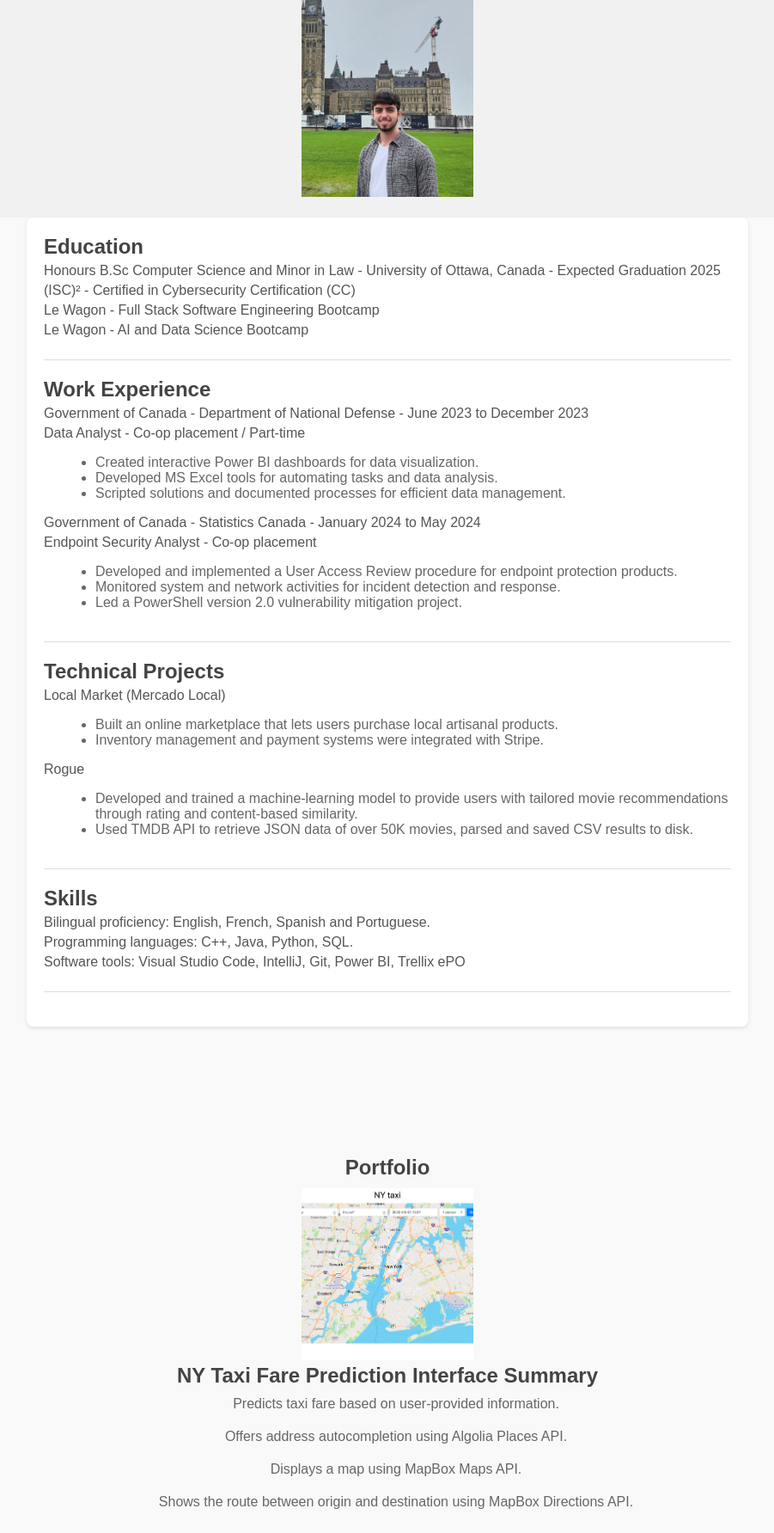
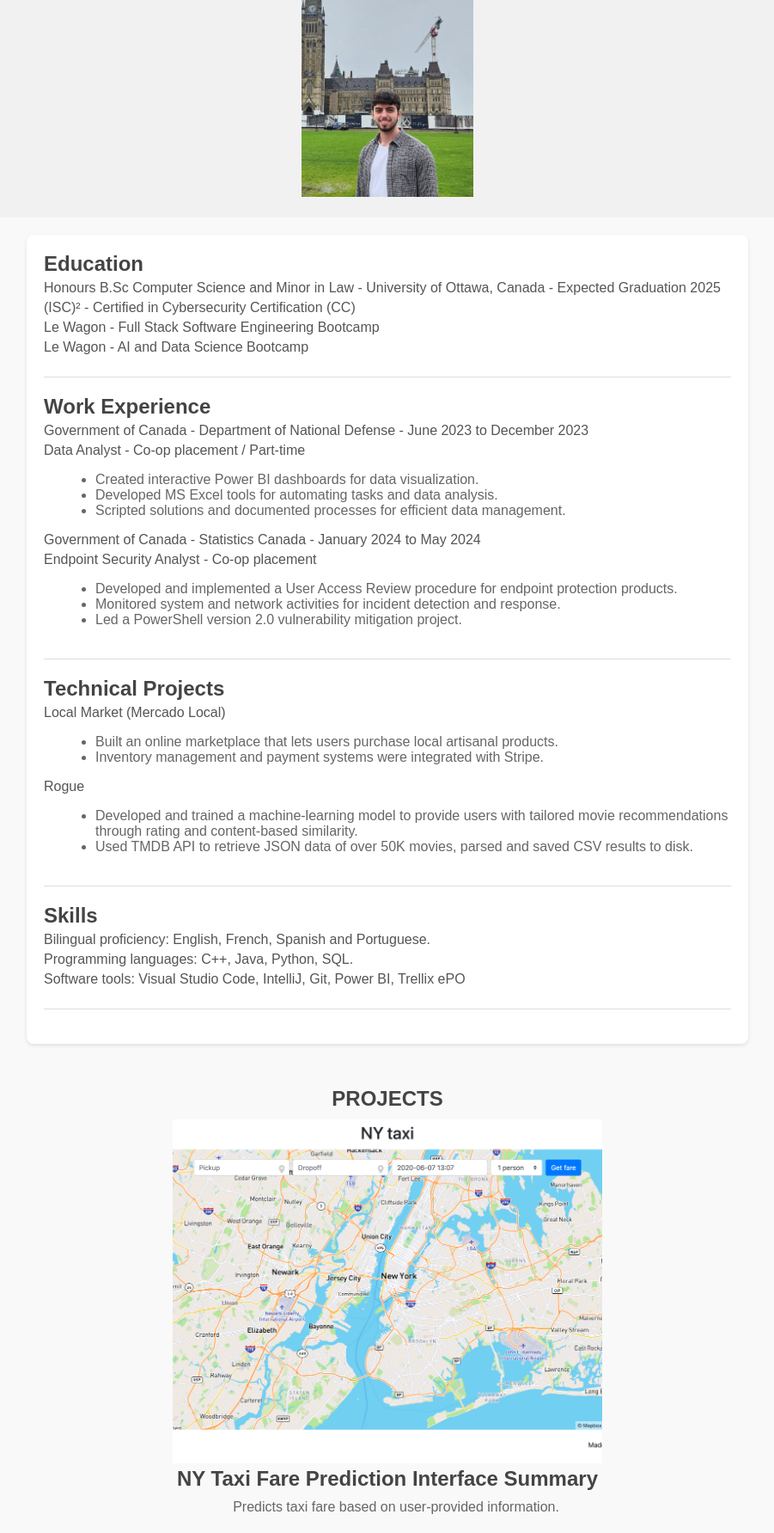
Before and after one commit to Bernscaiado/csi3140_assignment01, a PHP site: page /landing_page.html in a window 1280 px wide. Shown: the part 91-1874 px from the top of the page at 86% size, without its empty margins (189-1090 px from the left). Run offline with PHP 8.4, Linux system fonts and the light colour scheme.

Commit message:
fixed some css

```diff
--- a/landing_page.html
+++ b/landing_page.html
@@ -11,7 +11,7 @@
   <header>
     <h1>Bernardo Caiado</h1>
     <h2>Computer Science Student and Information Technology Passionate</h2>
-    <img src="images/43f8e0aa-cb92-4956-97de-61f54b15afa0.jpg" alt="Photo">
+    <img src="images/43f8e0aa-cb92-4956-97de-61f54b15afa0.jpg" alt="Photo" class="profile-photo">
   </header>
   <main>
     <section class="hero">
@@ -65,11 +65,8 @@
         </div>
     </div>
     </section>
-    <section class="about">
-
-    </section>
     <section class="portfolio">
-      <h2>Portfolio</h2>
+      <h2>PROJECTS</h2>
       <ul class="project-list">
         <li>
           <a href="#">
--- a/style.css
+++ b/style.css
@@ -10,9 +10,13 @@ body {
     background-color: #f9f9f9;
   }
 
-  img {
+  .profile-photo {
     margin: 0 auto;
     width: 200px;
+  }
+
+  .hero {
+    padding-top: 20px;
   }
 
   /* Container for all content */
@@ -116,8 +120,8 @@ body {
   }
 
   .project-list li img {
-    width: 200px;
-    height: 200px;
+    width: 500px;
+    height: 400px;
     object-fit: cover;
   }
 
```
